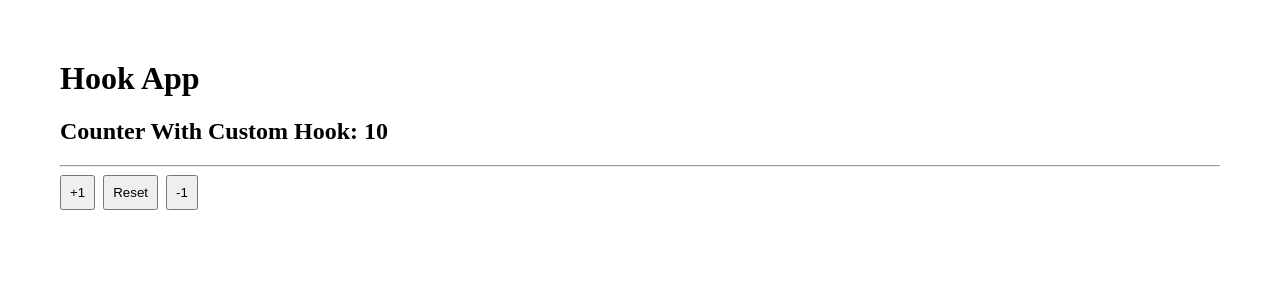
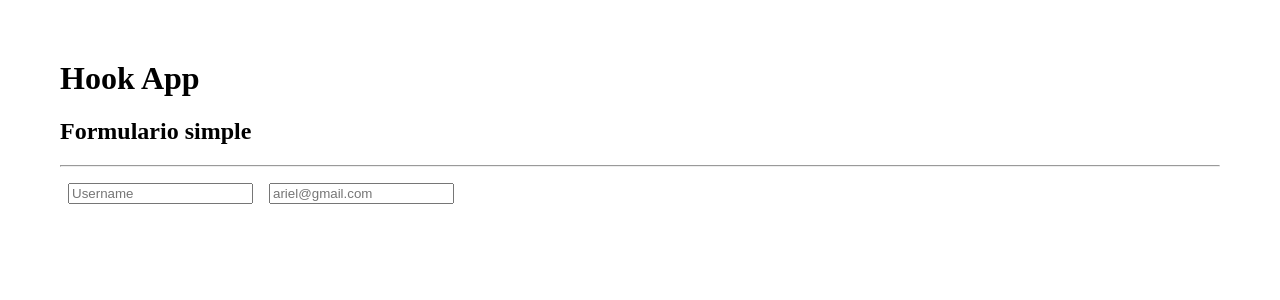
Before and after one commit to Ariel2911/hook-app, a React (Vite) app: page / in a window 1280 px wide. Shown: the top 300 px of the page. Built offline with nearby package versions, Linux system fonts and the light colour scheme.

Commit message:
Agrega <SimpleForm />

```diff
--- /dev/null
+++ b/src/02-useEffect/SimpleForm.jsx
@@ -0,0 +1,54 @@
+import { useEffect } from 'react';
+import { useState } from 'react';
+
+export const SimpleForm = () => {
+  const [formState, setFormState] = useState({
+    username: '',
+    email: '',
+  });
+
+  const { username, email } = formState;
+
+  const onInputChange = ({ target }) => {
+    const { name, value } = target;
+
+    setFormState({
+      ...formState,
+      [name]: value,
+    });
+  };
+
+  useEffect(() => {
+    console.log('Componente montado');
+  }, []);
+
+  useEffect(() => {
+    console.log('Formulario modificado');
+  }, [formState]);
+
+  useEffect(() => {
+    console.log('Email modificado');
+  }, [email]);
+
+  return (
+    <>
+      <h2>Formulario simple</h2>
+      <hr />
+
+      <input
+        type="text"
+        placeholder="Username"
+        name="username"
+        value={username}
+        onChange={onInputChange}
+      />
+      <input
+        type="email"
+        placeholder="ariel@gmail.com"
+        name="email"
+        value={email}
+        onChange={onInputChange}
+      />
+    </>
+  );
+};
--- a/src/HookApp.jsx
+++ b/src/HookApp.jsx
@@ -1,12 +1,14 @@
 // import { CounterApp } from './01-useState/CounterApp';
-import { CounterWithCustomHook } from './01-useState/CounterWithCustomHook';
+// import { CounterWithCustomHook } from './01-useState/CounterWithCustomHook';
+import { SimpleForm } from './02-useEffect/SimpleForm';
 
 export const HookApp = () => {
   return (
     <>
       <h1>Hook App</h1>
       {/* <CounterApp /> */}
-      <CounterWithCustomHook />
+      {/* <CounterWithCustomHook /> */}
+      <SimpleForm />
     </>
   );
 };
--- a/src/index.css
+++ b/src/index.css
@@ -8,6 +8,10 @@ body {
 button {
   padding: 0.5rem;
   margin-right: 0.5rem;
+}
+
+input {
+  margin: 0.5rem;
 }
 
 .flex {
```
